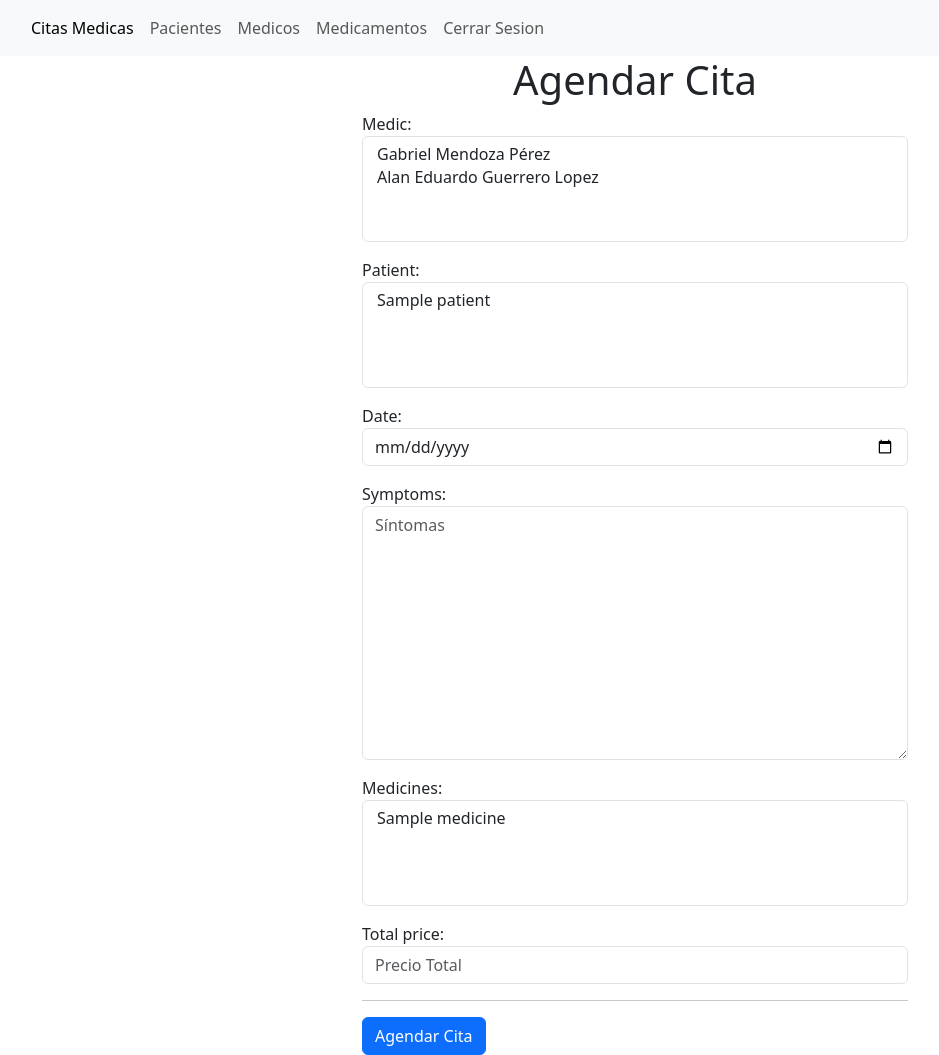
After one commit to AlanEduardoGL/Clinica-Hemodialisis, a Django app: page /quotes/ in a window 1280 px wide. The commit adds this page. Shown: the whole page, without its empty margins (5-944 px from the left). Run offline with Django 4.2, Linux system fonts and the light colour scheme; data comes from the database, SQL or seed files in the repository; both versions use the stored data as it was after the commit; tables that the repository leaves empty hold one stand-in row (values such as "Sample post").

Commit message:
version 0.0.0

```diff
--- a/clinica_hemodialisis/clinica_hemodialisis/settings.py
+++ b/clinica_hemodialisis/clinica_hemodialisis/settings.py
@@ -65,6 +65,7 @@ INSTALLED_APPS = [
     'medicamentos',
     'login.apps.LoginConfig',
     'register',
+    'quotes',
 ]
 
 MIDDLEWARE = [
--- a/clinica_hemodialisis/clinica_hemodialisis/urls.py
+++ b/clinica_hemodialisis/clinica_hemodialisis/urls.py
@@ -22,9 +22,11 @@ from medicos import views as views_medicos
 from login import views as views_login
 from register import views as views_register
 from medicamentos import views as views_medicine
+from quotes import views as views_quotes
 
 urlpatterns = [
     path('', views_core.index, name='index'),
+    path('quotes/', views_quotes.quotes, name='quotes'),
     path('register/', views_register.register, name='register'),
     path('login/', views_login.login_user, name='login_user'),
     path('logout/', views_login.logout_user, name='logout_user'),
--- a/clinica_hemodialisis/core/templates/core/base.html
+++ b/clinica_hemodialisis/core/templates/core/base.html
@@ -20,7 +20,7 @@
             <div class="collapse navbar-collapse" id="navbarNav">
               <ul class="navbar-nav">
                 <li class="nav-item">
-                  <a class="nav-link active" href="{% url 'index' %}">Citas Medicas</a>
+                  <a class="nav-link active" href="{% url 'quotes' %}">Citas Medicas</a>
                 </li>
                 <li class="nav-item">
                   <a class="nav-link" href="{% url 'pacientes' %}">Pacientes</a>
--- a/clinica_hemodialisis/quotes/forms.py
+++ b/clinica_hemodialisis/quotes/forms.py
@@ -1,6 +1,9 @@
 from django import forms
 from django.contrib.auth import get_user_model
 from django.core.exceptions import ValidationError
+from pacientes.models import Patient
+from medicamentos.models import Medicine
+from register.models import User
 
 Quotes = get_user_model()
 
@@ -8,32 +11,41 @@ class FloatInput(forms.TextInput):
     input_type = 'number'
 
 class FormQuotes(forms.Form):
-    medic = forms.SelectMultiple(widget=forms.TextInput(attrs={
-        'class': 'form-control',
-        'name': 'medic',
-        'placeholder': 'Medico'
-    }))
-    patient = forms.SelectMultiple(widget=forms.TextInput(attrs={
-        'class': 'form-control',
-        'name': 'patient',
-        'placeholder': 'Paciente'
-    }))
+    medic = forms.ModelMultipleChoiceField(
+        queryset = User.objects.all(),
+        widget=forms.SelectMultiple(attrs={
+            'class': 'form-control',
+            'name': 'medic',
+            'placeholder': 'Medico'
+        })
+    )
+    patient = forms.ModelMultipleChoiceField(
+        queryset = Patient.objects.all(),  # Asegúrate de importar el modelo Patient
+        widget=forms.SelectMultiple(attrs={
+            'class': 'form-control',
+            'name': 'patient',
+            'placeholder': 'Paciente'
+        })
+    )
     date = forms.DateField(widget=forms.DateInput(attrs={
         'class': 'form-control',
         'name': 'date',
         'placeholder': 'Fecha de Cita',
-        'type': 'date'  # Esto establece el tipo de entrada como 'date' para un selector de fecha en el navegador.
+        'type': 'date'
     }))
     symptoms = forms.CharField(max_length=500, widget=forms.Textarea(attrs={
         'class': 'form-control',
         'name': 'symptoms',
         'placeholder': 'Síntomas'
     }))
-    medicines = forms.SelectMultiple(widget=forms.TextInput(attrs={
-        'class': 'form-control',
-        'name': 'medicines',
-        'placeholder': 'Medicamento'
-    }))
+    medicines = forms.ModelMultipleChoiceField(
+        queryset = Medicine.objects.all(),  # Asegúrate de importar el modelo Medicine
+        widget=forms.SelectMultiple(attrs={
+            'class': 'form-control',
+            'name': 'medicines',
+            'placeholder': 'Medicamento'
+        })
+    )
     total_price = forms.FloatField(widget=FloatInput(attrs={
         'class': 'form-control',
         'name': 'total_price',
--- /dev/null
+++ b/clinica_hemodialisis/quotes/templates/quotes/quotes.html
@@ -0,0 +1,26 @@
+{% extends 'core/base.html' %}
+
+{% block title %}
+  Agendar Cita
+{% endblock %}
+
+{% block content %}
+  <div class="container">
+    <div class="row justify-content-center align-items-center" style="min-height: 100vh;">
+      <div class="col-md-6">
+        <h1 class="text-center">Agendar Cita</h1>
+        <section>
+          <form method="POST">
+            {% csrf_token %}
+            <div class="mb-3">{{ form.as_p }}</div>
+            {% if error_message %}
+              <div class="alert alert-danger">{{ error_message }}</div>
+            {% endif %}
+            <hr />
+            <button class="btn btn-primary" type="submit" title="Registrar">Agendar Cita</button>
+          </form>
+        </section>
+      </div>
+    </div>
+  </div>
+{% endblock %}
--- a/clinica_hemodialisis/quotes/views.py
+++ b/clinica_hemodialisis/quotes/views.py
@@ -1,3 +1,16 @@
-from django.shortcuts import render
+from django.shortcuts import render, redirect
+from .forms import FormQuotes
 
 # Create your views here.
+
+
+def quotes(request):
+
+    error_message = None
+
+    if request.method == 'POST':
+        form = FormQuotes(request.POST)
+    else:
+        form = FormQuotes()
+
+    return render(request, 'quotes/quotes.html', {'form': form, 'error_message': error_message})
--- a/clinica_hemodialisis/register/models.py
+++ b/clinica_hemodialisis/register/models.py
@@ -22,6 +22,7 @@ class User(AbstractUser):
         verbose_name_plural = "usuarios"
         ordering = ["-created"] # Campo de ordenamiento par nuestros registros. Del mas nuevo al mas antiguo.
 
-    # Devolvemos el nombre del usuario.
+    # Devolvemos el username del usuario.
     def __str__(self):
-        return self.nombre
+        name = f'{self.name} {self.last_name}'
+        return name
--- a/clinica_hemodialisis/register/views.py
+++ b/clinica_hemodialisis/register/views.py
@@ -52,7 +52,7 @@ def register(request):
                 # Query para buscar email ingresado.
                 existing_user = User.objects.filter(email=email).exists()
 
-                # Validamos que el usuario a registrar no exusta en la base de datos.
+                # Validamos que el usuario a registrar no exista en la base de datos.
                 if existing_user:
                     error_message = f'El correo "{email}" ya se encuentra registrado. Intenta nuevamente.'
                 else:
```
Also changed, not shown: clinica_hemodialisis/db.sqlite3, clinica_hemodialisis/quotes/migrations/0001_initial.py (added).
